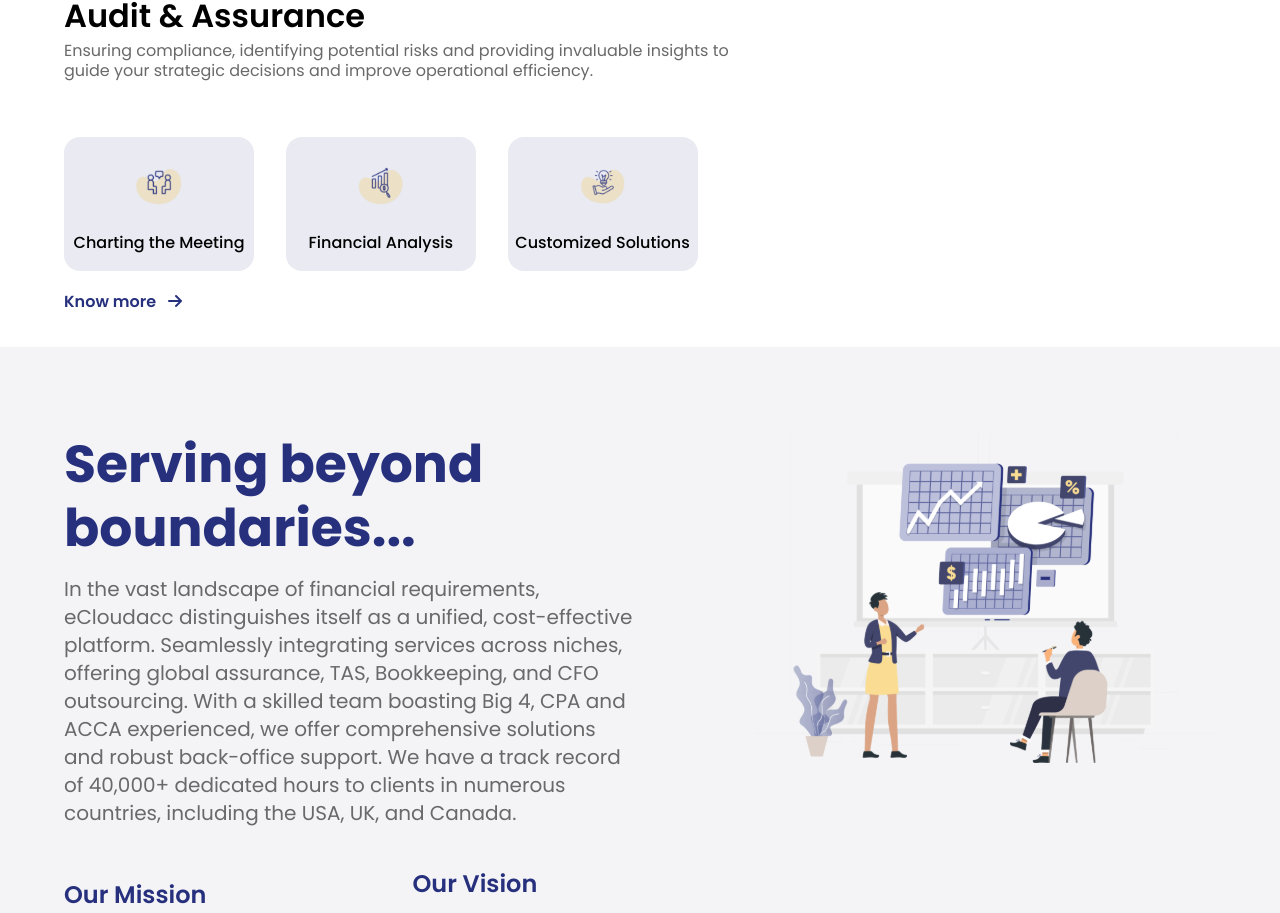
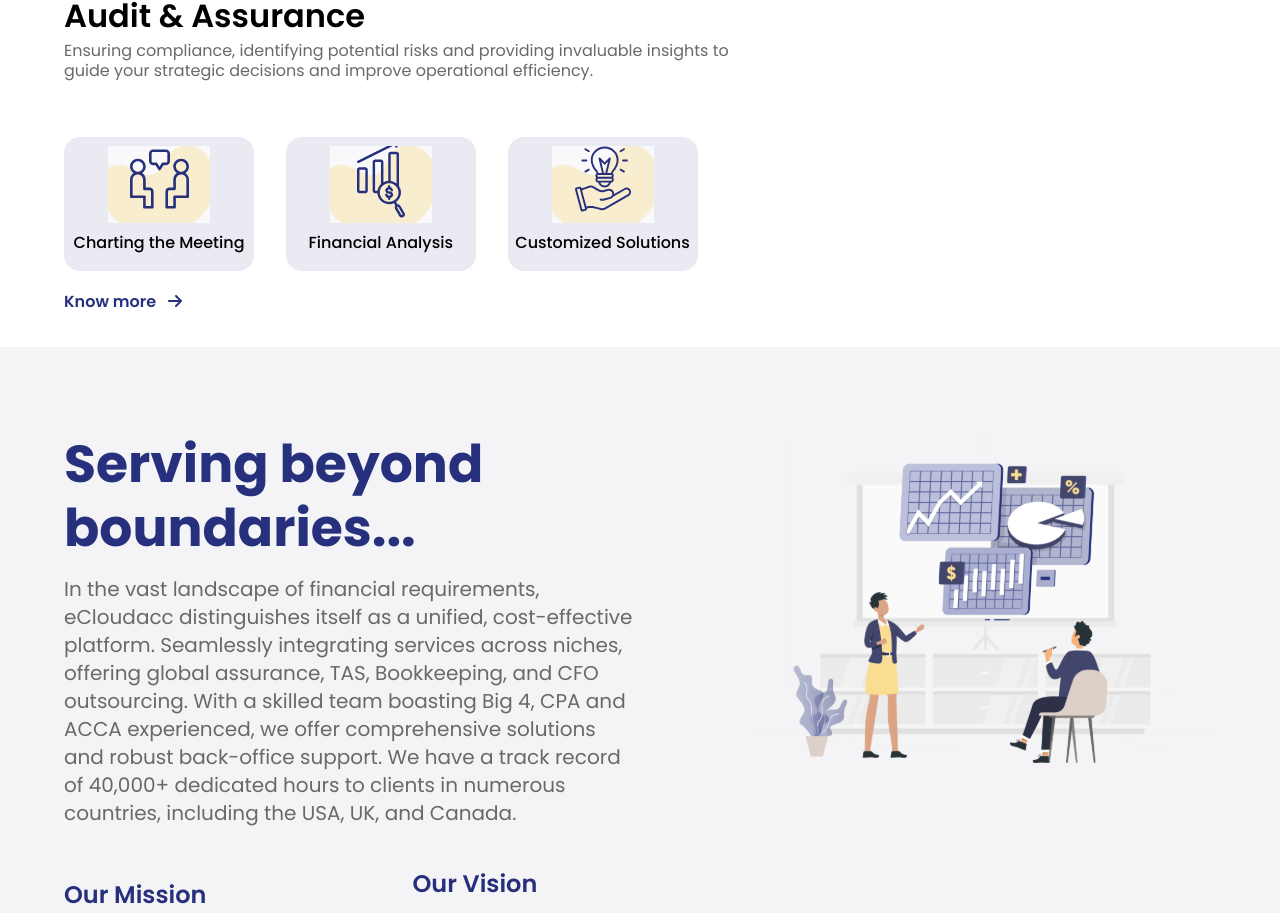
Before and after one commit to Ahsan2519/eCloudss, a React (Create React App) app: page / in a window 1280 px wide. Shown: the part 1589-2502 px from the top of the page. Built offline with nearby package versions, Linux system fonts and the light colour scheme.

Commit message:
Fix: Tabfilter styling for each breakpoint fixes

```diff
--- a/src/Components/UI/TabFilter.jsx
+++ b/src/Components/UI/TabFilter.jsx
@@ -46,8 +46,8 @@ const TabFilter = () => {
               ? TabFilterData[activeTab].description
               : "Ensuring compliance, identifying potential risks and providing invaluable insights to guide your strategic decisions and improve operational efficiency."}
           </p>
-          <ul className="flex flex-col md:flex-row md:justify-between  md:mr-[40%] md:w-[55%]">
-            <li className="text-center bg-[#E9EAF2] mb-3 py-[34px] rounded-[16px] font-[500] text-[16px] leading-[21px] text-black tab-filter1 md:tab-desk-1 tab-list md:basis-[30%] md:pt-[95px] md:pb-[18px]">
+          <ul className="flex flex-col md:flex-row md:justify-between  md:mr-[40%] xl:w-[55%] lg:w-[75%] md:w-[90%]">
+            <li className={`text-center bg-[#E9EAF2] mb-3 py-[34px] rounded-[16px] font-[500] text-[16px] leading-[21px] text-black ${isDesktops ? 'tab-filter1 tab-desk-1' : 'tab-filter1'} tab-list md:basis-[30%] md:pt-[95px] md:pb-[18px]`}>
               Charting the Meeting
               {!isDesktops && (
                 <span className="absolute top-[50%%] left-[50%] translate-x-[-50%] translate-y-[-50%]">
@@ -55,10 +55,10 @@ const TabFilter = () => {
                 </span>
               )}
             </li>
-            <li className="text-center bg-[#E9EAF2] mb-3 py-6 rounded-[16px] font-[500] text-[16px] leading-[21px] text-black tab-filter2 md:tab-desk-2 tab-list md:basis-[30%] md:pt-[95px] md:pb-[18px]">
+            <li className={`text-center bg-[#E9EAF2] mb-3 py-6 rounded-[16px] font-[500] text-[16px] leading-[21px] text-black ${isDesktops ? 'tab-filter2 tab-desk-2' : 'tab-filter1'} tab-list md:basis-[30%] md:pt-[95px] md:pb-[18px]`}>
               {!isDesktops ? "Financial Analysis" : "Financial Analysis"}
             </li>
-            <li className="text-center bg-[#E9EAF2] mb-3 py-6 rounded-[16px] font-[500] text-[16px] leading-[21px] text-black tab-filter3 tab-list md:tab-desk-3 md:basis-[30%] md:pt-[95px] md:pb-[18px]">
+            <li className={`text-center bg-[#E9EAF2] mb-3 py-6 rounded-[16px] font-[500] text-[16px] leading-[21px] text-black ${isDesktops ? 'tab-filter3 tab-desk-3' : 'tab-filter3'} tab-list md:basis-[30%] md:pt-[95px] md:pb-[18px]`}>
               Customized Solutions
             </li>
           </ul>
```
